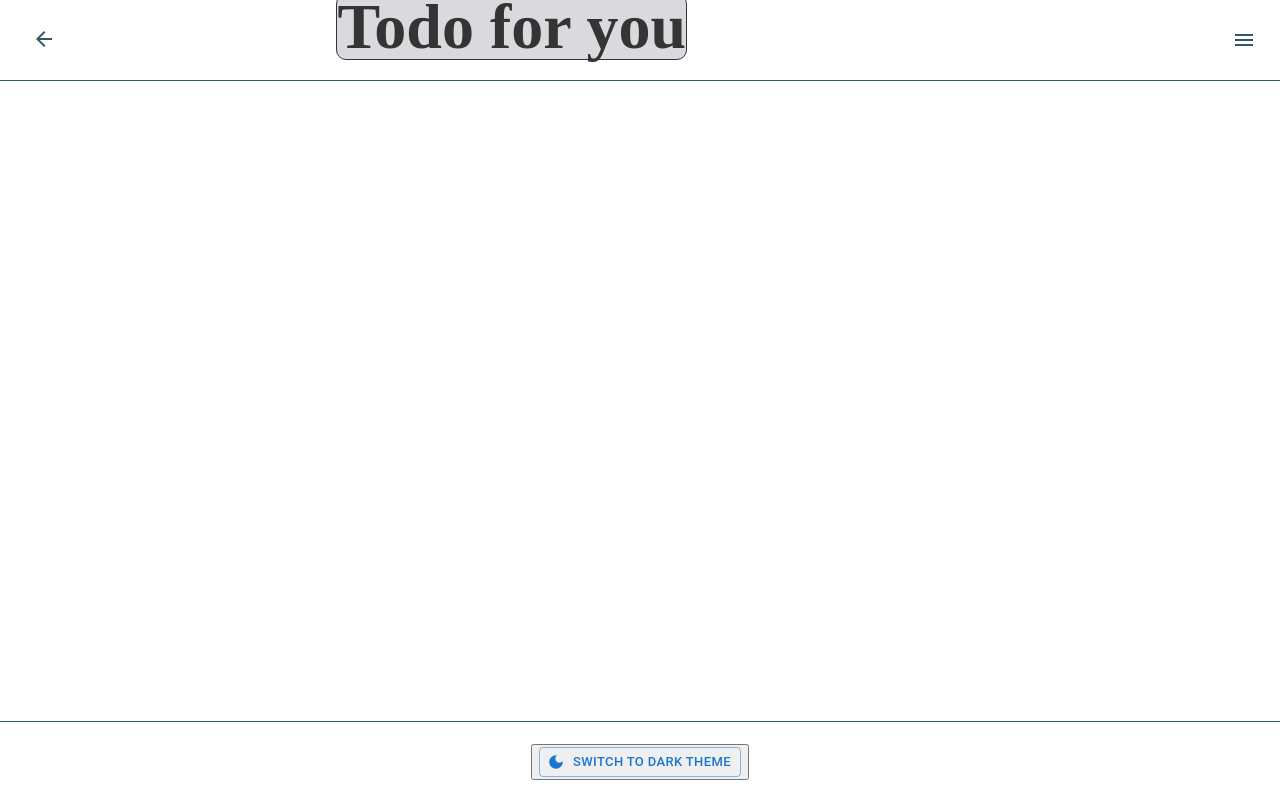
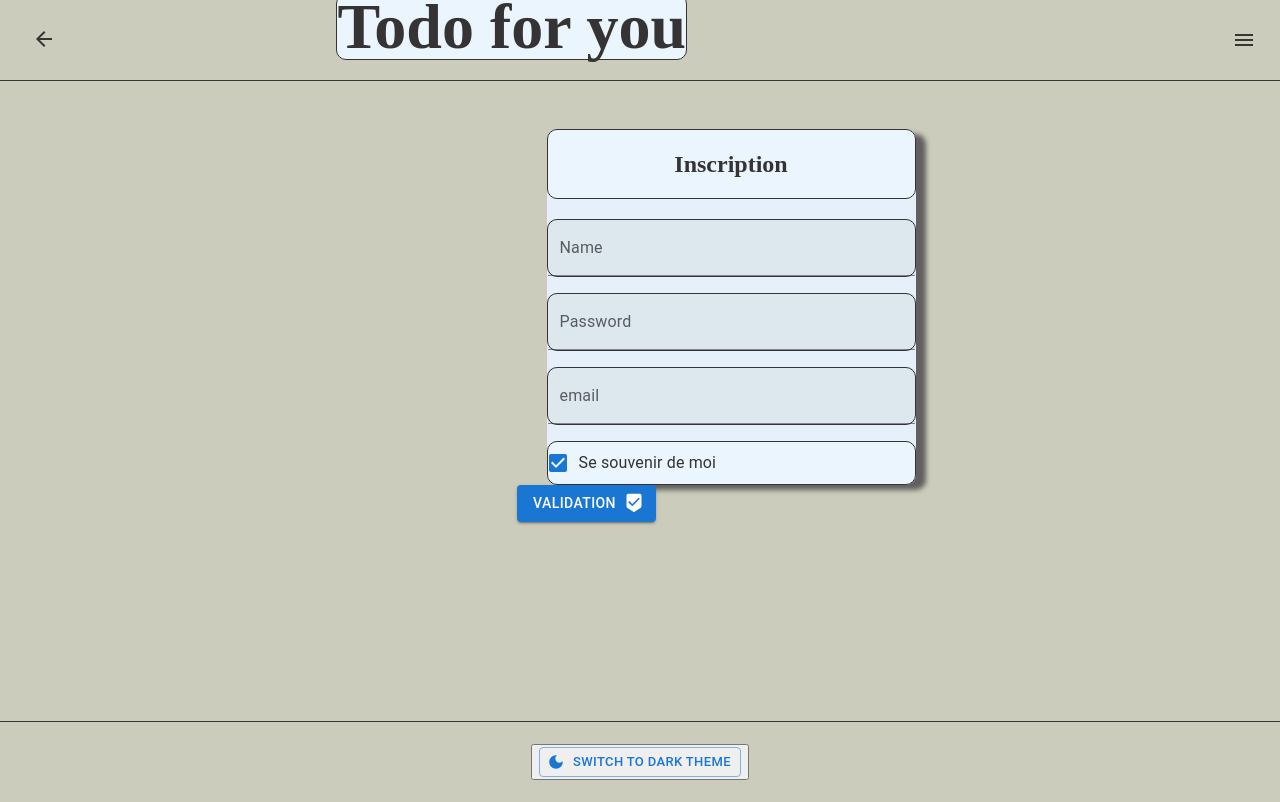
Before and after one commit to Alban-Pascal/Todo-for-you, a React (Create React App) app: page /Registration in a window 1280 px wide. Built offline with nearby package versions, Linux system fonts and the light colour scheme.

Commit message:
Registration page

```diff
--- a/src/App.css
+++ b/src/App.css
@@ -58,11 +58,11 @@ h2 {
 	text-align: center;
 }
 a:link {
-	color: rgb(95, 117, 94);
+	color: rgb(53, 51, 51);
   }
 
   a:visited {
-	color: rgb(5, 77, 5);
+	color: #4B4B4B;
   }
 
   .Grid {
@@ -71,8 +71,13 @@ a:link {
 
   .card {
 border: 1px;
-background-color: aliceblue;
-box-shadow: 10px 5px 5px black ;
+background-color: rgb(229, 240, 250);
+box-shadow: 10px 5px 5px  rgb(97, 95, 95) ;
+border-radius: 10px;
+width:150%;
+align-items: center;
+margin-left: 12%;
+margin-right: 12%;
   }
 
 h3 {
@@ -89,10 +94,11 @@ h3 {
 
 p, h1, h2, h3, li {
 	margin-top: 1rem ;
-	background-color: rgb(218, 217, 221) ;
+	background-color: #eaf5fd;
 	color: rgb(53, 51, 51);
 	border-radius: 10px;
 	border: 1px solid;
+	align-items: center;
 }
 
 li {
--- a/src/App.js
+++ b/src/App.js
@@ -14,6 +14,7 @@ import MyTodo from "Components/Pages/MyTodo";
 import MyNote from "Components/Pages/MyNote";
 import Presentation from "Components/Pages/Presentation";
 import Note from "Components/Pages/Note";
+import Registration from "Components/Pages/Registration";
 
 export default function App() {
   return (
@@ -31,6 +32,7 @@ export default function App() {
           <Route path="MyNote" element={<MyNote />} />
           <Route path="Presentation" element={<Presentation />} />
           <Route path="Note" element={<Note />} />
+          <Route path="Registration" element={<Registration />} />
         </Routes>
       </Layout>
     </Router>
--- a/src/Components/Pages/CreateNote.js
+++ b/src/Components/Pages/CreateNote.js
@@ -4,7 +4,7 @@ import Box from "@mui/material/Box";
 import Rating from "@mui/material/Rating";
 import Typography from "@mui/material/Typography";
 import BeenhereIcon from "@mui/icons-material/Beenhere";
-import Button from "@mui/material/Button";
+import { Button } from "@mui/material";
 
 export default function CreateNote() {
   const [value, setValue] = React.useState();
@@ -15,8 +15,9 @@ export default function CreateNote() {
 
   return (
     <div>
+      <div className="card">
         <h1>Crée une Note</h1>
-      <div className="card">
+        <div>
           <Box
             component="form"
             sx={{
@@ -72,6 +73,7 @@ export default function CreateNote() {
             />
           </Box>
         </div>
+      </div>
       <Button variant="contained" endIcon={<BeenhereIcon />}>
         validation
       </Button>
--- a/src/Components/Pages/Myaccount.js
+++ b/src/Components/Pages/Myaccount.js
@@ -3,9 +3,11 @@ import Button from "@mui/material/Button";
 import * as React from "react";
 import Avatar from "@mui/material/Avatar";
 import Stack from "@mui/material/Stack";
+import BeenhereIcon from "@mui/icons-material/Beenhere";
 
 export default function Identification() {
   return (
+    <div>
       <div className="card">
         <h2>Mon Compte</h2>
         <Stack direction="row">
@@ -63,17 +65,16 @@ export default function Identification() {
           />
         </p>
         <h3>Changer mon avatar</h3>
-      <Stack direction="row" alignItems="center" spacing={2}>
-        <Button color="success" variant="contained" component="label">
+        <Stack>
+          <Button color="primary" variant="contained" component="label">
             Upload my picture
             <input hidden accept="image/*" multiple type="file" />
           </Button>
         </Stack>
-      <Stack direction="row" alignItems="left" spacing={2} size="small">
-        <Button variant="contained" color="success">
+      </div>
+      <Button variant="contained" endIcon={<BeenhereIcon />}>
         validation
       </Button>
-      </Stack>
     </div>
   );
 }
--- /dev/null
+++ b/src/Components/Pages/Registration.js
@@ -0,0 +1,52 @@
+import { TextField } from "@mui/material";
+import Button from "@mui/material/Button";
+import * as React from "react";
+import BeenhereIcon from "@mui/icons-material/Beenhere";
+import Checkbox from "@mui/material/Checkbox";
+import FormControlLabel from "@mui/material/FormControlLabel";
+
+export default function Registration() {
+  return (
+    <div>
+      <div className="card">
+        <h2>Inscription</h2>
+        <p>
+          <TextField
+            fullWidth
+            id="outlined-basic"
+            label="Name"
+            variant="filled"
+            margin="none"
+          />
+        </p>
+        <p>
+          <TextField
+            fullWidth
+            id="filled-basic"
+            label="Password"
+            variant="filled"
+            margin="none"
+          />
+        </p>
+        <p>
+          <TextField
+            fullWidth
+            id="filled-basic"
+            label="email"
+            variant="filled"
+            margin="none"
+          />
+        </p>
+        <p>
+          <FormControlLabel
+            control={<Checkbox defaultChecked />}
+            label="Se souvenir de moi"
+          />
+        </p>
+      </div>
+      <Button variant="contained" endIcon={<BeenhereIcon />}>
+        validation
+      </Button>
+    </div>
+  );
+}
--- a/src/Components/themes/dark.json
+++ b/src/Components/themes/dark.json
@@ -1,4 +1,4 @@
 {
-    "backgroundColor": "#355764",
-    "mainColor": "#F5EDDC"
+    "backgroundColor": "#353532",
+    "mainColor": "#CCCCBC"
 }
--- a/src/Components/themes/light.json
+++ b/src/Components/themes/light.json
@@ -1,4 +1,4 @@
 {
-    "backgroundColor": "#RVB(0, 0, 0, 0.12)",
-    "mainColor": "#355764"
+    "backgroundColor": "#CCCCBC",
+    "mainColor": "#353532"
 }
```
Lines whose indentation alone changed are shown as unchanged.
